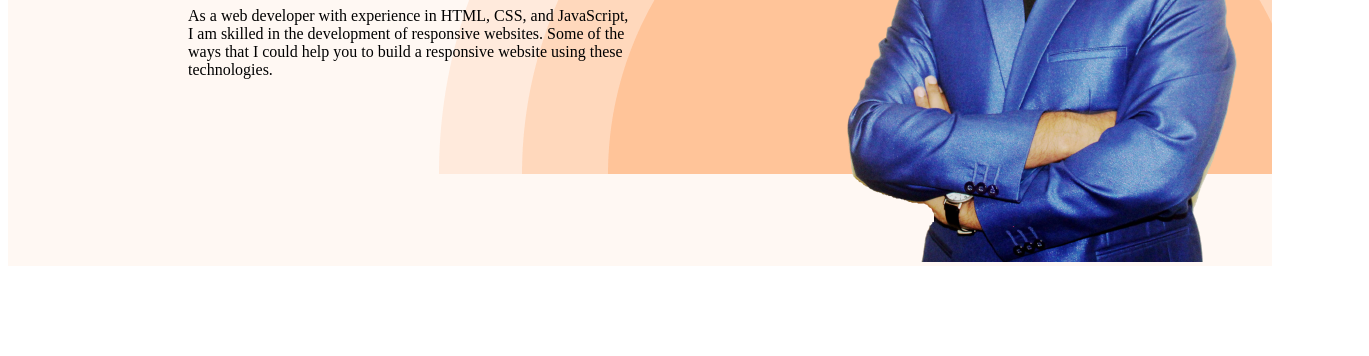
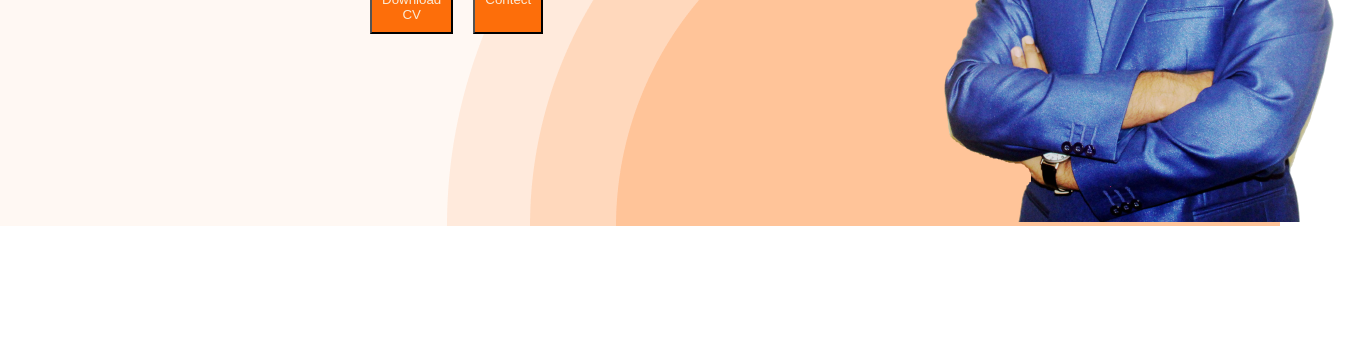
Before and after one commit to Nasirahamad88/Nasir-portfolio, a plain HTML site: page index.html/index.html in a window 1280 px wide. Shown: the part 444-800 px from the top of the page, 1369 px wide, since content can reach past the window. Drawn offline with Linux system fonts and the light colour scheme.

Commit message:
first commit

```diff
--- a/index.html/index.html
+++ b/index.html/index.html
@@ -23,6 +23,10 @@
             <h3>Hello,I am</h3>
             <h1>Nasir Ahamad</h1>
             <p>As a web developer with experience in HTML, CSS, and JavaScript, I am skilled in the development of responsive websites. Some of the ways that I could help you to build a responsive website using these technologies.</p>
+            <nav>
+                <button>Download CV</button>
+                <button>Contect</button>
+            </nav>
         </div>
         <div class="picture">
         <img src="./images/nasir1-min.png" alt="">
--- a/index.html/style.css
+++ b/index.html/style.css
@@ -1,5 +1,5 @@
 *{
-    ;
+    margin: 0px;
 }
 .text-1st-colour{
     color:#fd6e0a;
@@ -23,8 +23,7 @@ nav ul{
 
 
 .nav-title{
-/*
-    padding: 20px; */
+
 font-weight: 800;
 font-size: 45px;
 }
@@ -43,13 +42,18 @@ button{
 .full-bannar{
     display: flex;
     align-items: center;
+    margin: 0px;
 }
 header{
     background-color: #FFF8F3;
     background-image: url(/images/header_bg.png);
     background-repeat: no-repeat;
-    background-position:right;
+    background-position: bottom right;
+
 }
-/* .picture{
-    background-image: url(/images/header_bg.png);
-} */
+.full-bannar button{
+    display: flex;
+    padding: 10px;
+    justify-content: space-between;
+    margin: 5px 10px;
+}
```
